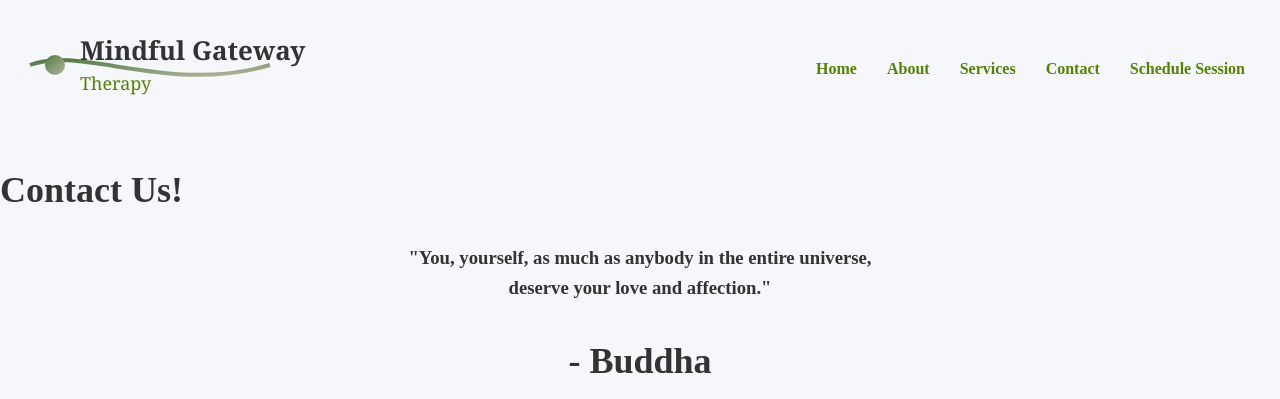
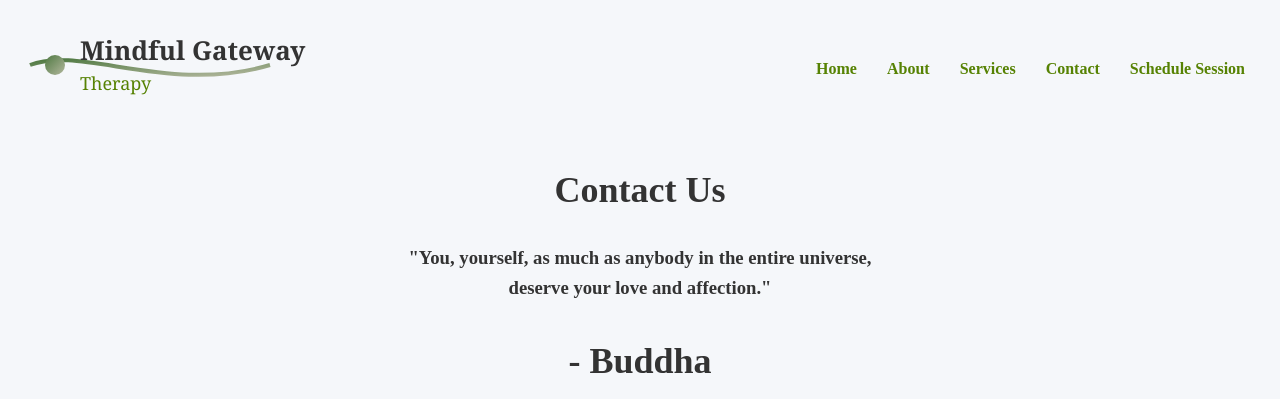
Before and after one commit to JWeeks90038/mindful-gateway-therapy, a website: page contact.html in a window 1280 px wide. Shown: the top 399 px of the page. Drawn offline with Linux system fonts and the light colour scheme; a script that the page names is missing.

```diff
--- a/contact.html
+++ b/contact.html
@@ -44,7 +44,7 @@
             </nav>
     </header>
 
-    <h1>Contact Us!</h1>
+   <h1 style="text-align:center;">Contact Us</h1>
 
     <section class="contact-section">
         <div class="contact-content">
```
